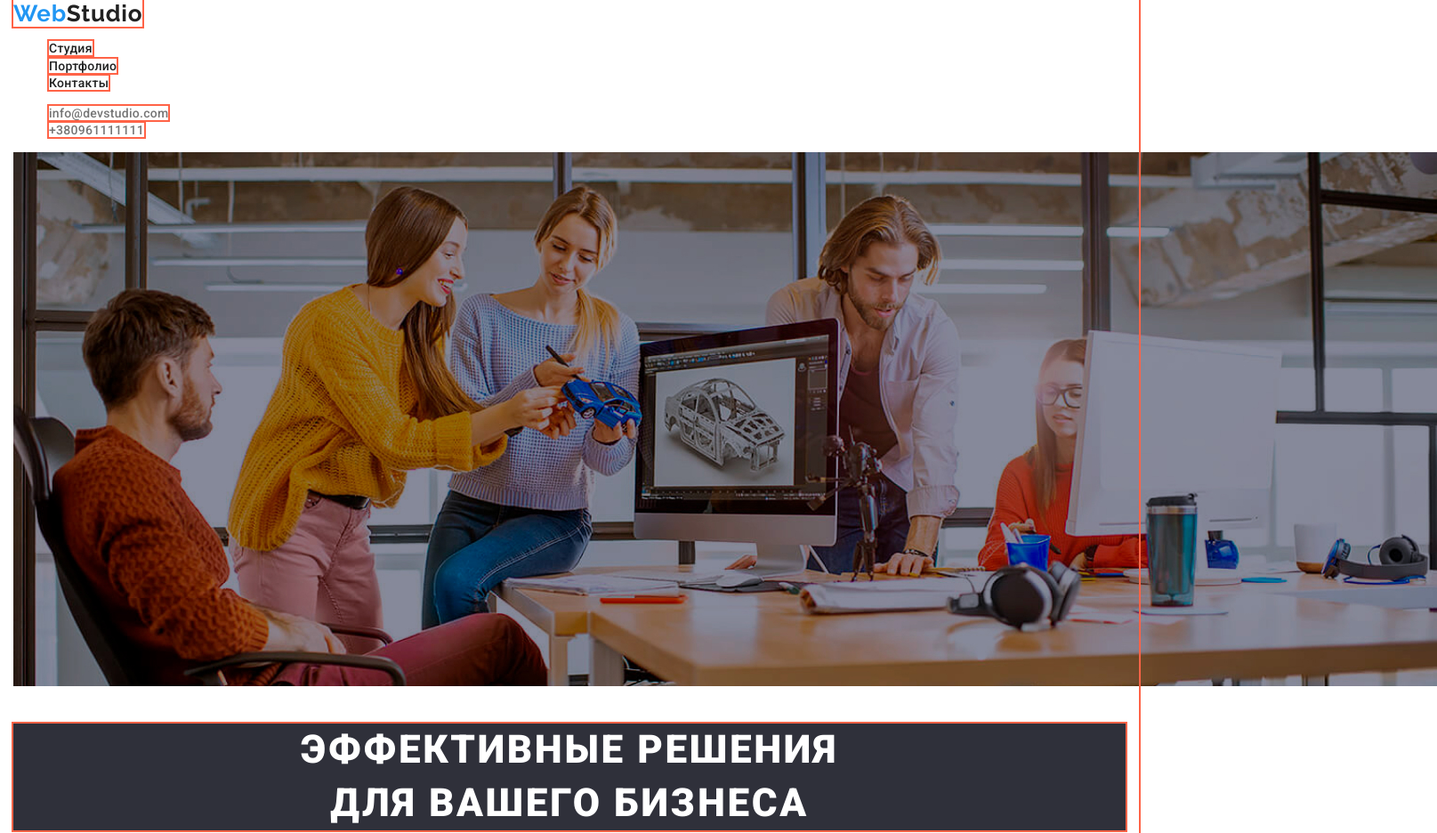
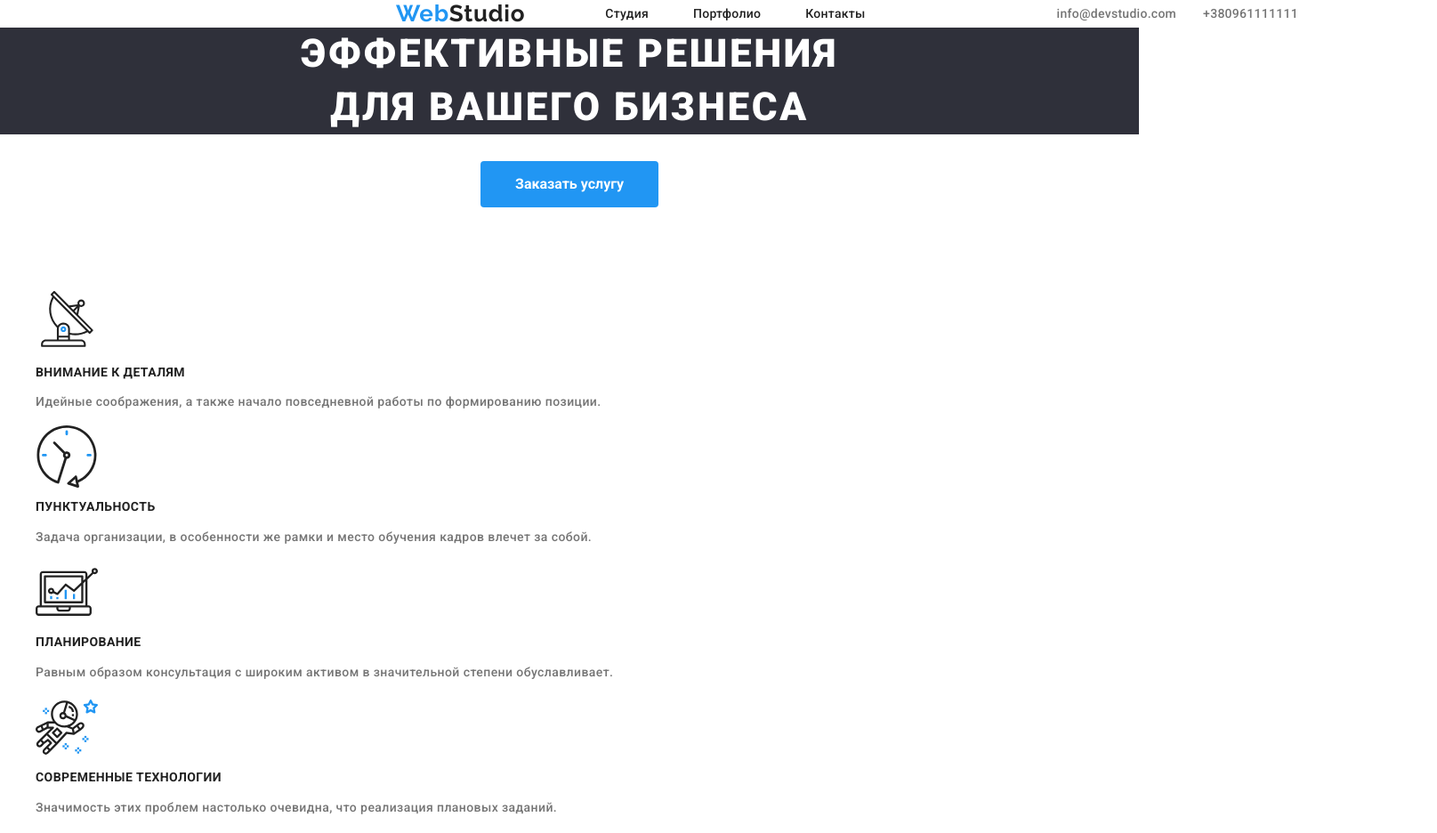
Before and after one commit to IlyaLitvin/goit-markup-hw-03, a plain HTML site: page index.html in a window 1280 px wide. Shown: the top 936 px of the page at 89% size, 1615 px wide, since content can reach past the window. Drawn offline with nearby package versions, Linux system fonts and the light colour scheme.

Commit message:
начало работ с флексбоксами

```diff
--- a/css/style.css
+++ b/css/style.css
@@ -14,14 +14,29 @@ body {
     font-weight: 500;
     font-size: 14px;
     line-height: 1.4;
-    outline: 2px solid tomato;
-    width: 1230;
+}
+
+.list {
+    list-style: none;
+    margin: 0;
+    padding: 0;
+}
+
+.icon-list {
+    display: flex;
+}
+
+/* header */
+.header-web {
+    color: var(--accent-color);
+}
+
+.container {
+    width: 1230px;
     padding-left: 15px;
     padding-right: 15px;
-}
+    margin: 0 auto;
 
-.header-web {
-    color: var(--accent-color);
 }
 
 .logo {
@@ -32,18 +47,27 @@ body {
     line-height: 1.19;
     letter-spacing: 0.03em;
     text-decoration: none;
-    outline: 2px solid tomato;
 }
 
-.list {
-    list-style: none;
-}
+/* navigation */
 
-.icon-list {
+.head-nav {
     display: flex;
+    align-items: center;
+    margin-left: 215px;
+    margin-right: 215px;
 }
 
 /* site-nav */
+
+.site-nav {
+    display: flex;
+    margin-left: 90px;
+}
+
+.site-nav .item:not(:last-child) {
+    margin-right: 50px;
+}
 
 .site-nav .link {
     color: var(--title-text-color);
@@ -52,7 +76,6 @@ body {
     line-height: 1.14;
     letter-spacing: 0.02em;
     text-decoration: none;
-    outline: 2px solid tomato;
 }
 
 .site-nav .link:hover,
@@ -68,7 +91,48 @@ body {
     color: var(--accent-color);
 }
 
+/* hero */
+.hero {
+    text-align: center;
+}
+
+.hero-title {
+    color: var(--primary-white-color);
+    background: #2F303A;
+    font-weight: 900;
+    font-size: 44px;
+    line-height: 1.36;
+
+    letter-spacing: 0.06em;
+    text-transform: uppercase;
+    margin-top: 0px;
+    margin-bottom: 30px;
+    padding: 0px;
+}
+
 /* section */
+
+.visually-hidden {
+    position: absolute !important;
+    clip: rect(1px 1px 1px 1px); /* IE6, IE7 */
+    clip: rect(1px, 1px, 1px, 1px);
+    padding:0 !important;
+    border:0 !important;
+    height: 1px !important;
+    width: 1px !important;
+    overflow: hidden;
+}
+
+.section {
+    padding-top: 94px;
+    padding-bottom: 94px;
+}
+
+.section.no-padd {
+    padding-top: 0;
+    padding-bottom: 0;
+}
+
 .section-title {
     color: var(--title-text-color);
     font-weight: bold;
@@ -76,7 +140,6 @@ body {
     line-height: 1.14;
     letter-spacing: 0.03em;
     text-transform: uppercase;
-    outline: 2px solid tomato;
 }
 
 .section-name {
@@ -86,14 +149,12 @@ body {
     line-height: 1.2;
     text-align: center;
     letter-spacing: 0.03em;
-    outline: 2px solid tomato;
 }
 
 .section-text {
     font-size: 14px;
     line-height: 1.71;
     letter-spacing: 0.03em;
-    outline: 2px solid tomato;
 }
 
 .work-name {
@@ -101,21 +162,46 @@ body {
     line-height: 1.19;
     text-align: center;
     letter-spacing: 0.03em;
-    outline: 2px solid tomato;
 }
 
+/* Our team */
 
-/* hero */
-.hero-title {
+.team {
+    color: var(--title-text-color);
+    font-weight: 500;
+    font-size: 16px;
+    line-height: 1.19;
+    text-align: center;
+    letter-spacing: 0.03em;
+    text-decoration: none;
+}
+
+/* Button */
+
+button {
     color: var(--primary-white-color);
-    background: #2F303A;
-    font-weight: 900;
-    font-size: 44px;
-    line-height: 1.36;
+    background-color: var(--accent-color);
+    font-family: Roboto;
+    text-decoration: none;
+    font-weight: bold;
+    font-size: 16px;
+    line-height: 1.87;
+    border-radius: 4px;
+    padding: 10px 32px;
+    display: inline-block;
+    width: 200px;
     text-align: center;
-    letter-spacing: 0.06em;
-    text-transform: uppercase;
-    outline: 2px solid tomato;
+    border: 1px solid transparent;
+}
+
+button:hover,
+button:focus {
+    color: var(--primary-white-color);
+    background-color: var(--accent-color);
+}
+
+button {
+    cursor: pointer;
 }
 
 /* contacts */
@@ -126,7 +212,15 @@ body {
     line-height: 1.14;
     letter-spacing: 0.02em;
     text-decoration: none;
-    outline: 2px solid tomato;
+}
+
+.contacts {
+    display: flex;
+    margin-left: auto;
+}
+
+.contacts .item:not(:last-child) {
+    margin-right: 30px;
 }
 
 .contacts-title:hover,
@@ -140,48 +234,11 @@ body {
     line-height: 1.71;
     letter-spacing: 0.03em;
     text-decoration: none;
-    outline: 2px solid tomato;
 }
 
 .contacts-link:hover,
 .contacts-link:focus {
     color: var(--accent-color);
-}
-
-/* Our team */
-
-.team {
-    color: var(--title-text-color);
-    font-weight: 500;
-    font-size: 16px;
-    line-height: 1.19;
-    text-align: center;
-    letter-spacing: 0.03em;
-    text-decoration: none;
-    outline: 2px solid tomato;
-}
-
-/* Button */
-
-button {
-    color: var(--title-text-color);
-    background-color: var(--primary-white-color);
-    font-family: Roboto;
-    text-decoration: none;
-    font-weight: bold;
-    font-size: 16px;
-    line-height: 1.87;
-    outline: 2px solid tomato;
-}
-
-button:hover,
-button:focus {
-    color: var(--primary-white-color);
-    background-color: var(--accent-color);
-}
-
-button {
-    cursor: pointer;
 }
 
 /* footer */
@@ -193,13 +250,10 @@ button {
     line-height: 16px;
     letter-spacing: 0.03em;
     text-transform: uppercase;
-    outline: 2px solid tomato;
-
 }
 
 .footer {
     background: #2F303A;
-    outline: 2px solid tomato;
 }
 
 .adress {
@@ -213,5 +267,4 @@ button {
     font-size: 14px;
     line-height: 1.71;
     letter-spacing: 0.03em;
-    outline: 2px solid tomato;
 }
--- a/index.html
+++ b/index.html
@@ -16,19 +16,21 @@
 
     <!-- Шапка сайта -->
 
-    <header>
-        <nav>
+    <header class="header">
+        <div class="container  head-nav">
+            <nav class="navigation head-nav">
                 <a href="./index.html" class="logo"><span class="header-web">Web</span>Studio</a>
                 <ul  class="site-nav list">
-                <li> <a href="./index.html" class="link current">Студия</a> </li>
-                <li> <a href="./portfolio.html" target="_blank" class="link">Портфолио</a> </li>
-                <li> <a href="" class="link">Контакты</a> </li>
+                    <li class="item"> <a href="./index.html" class="link current">Студия</a> </li>
+                    <li class="item"> <a href="./portfolio.html" target="_blank" class="link">Портфолио</a> </li>
+                    <li class="item"> <a href="" class="link">Контакты</a> </li>
                 </ul>
             </nav>
                 <ul class="contacts list">
-                <li><a href="" class="contacts-title">info@devstudio.com</a></li>
-                <li><a href="" class="contacts-title">+380961111111</a></li>
+                    <li class="item"><a href="" class="contacts-title">info@devstudio.com</a></li>
+                    <li class="item"><a href="" class="contacts-title">+380961111111</a></li>
                 </ul>
+        </div>
     </header>
 
     <!-- Основной контент -->
@@ -37,7 +39,7 @@
         <!--  Герой  -->
 
         <section class="hero">
-            <img src="./img/heroimg.jpg" alt="Overlay" width="1600">
+            <!-- <img src="./img/heroimg.jpg" alt="Overlay" width="1600">            -->
             <h1 class="hero-title"> Эффективные решения <br> для вашего бизнеса</h1>
             <button type="button">Заказать услугу</button>
         </section>
@@ -45,52 +47,64 @@
         <!--  Особенности  -->
 
         <section class="section">
-            <h2 class="section-name" hidden>Особенности</h2>
+            <div class="container">
+                <h2 class="visually-hidden">Особенности</h2>
                 <ul class="list">
+                    <div class="section-item">
                         <li>
                             <svg class="icon-list" width="70" height="70">
                                 <use xlink:href="./img/features/sprite.svg#antenna-icon"></use>
                             </svg>
-                    <h3 class="section-title">Внимание к деталям</h3>
+                            <p class="section-title">Внимание к деталям</p>
                             <p class="section-text">Идейные соображения, а также начало повседневной работы по формированию позиции.</p>
                         </li>
+                    </div>
+                    <div class="section-item">
                         <li>
                             <svg class="icon-list" width="70" height="70">
                                 <use xlink:href="./img/features/sprite.svg#clock-icon"></use>
                             </svg>
-                    <h3 class="section-title">Пунктуальность</h3>
+                            <p class="section-title">Пунктуальность</p>
                             <p class="section-text">Задача организации, в особенности же рамки и место обучения кадров влечет за собой.</p>
                         </li>
+                    </div>
+                    <div class="section-item">
                         <li>
                             <svg class="icon-list" width="70" height="70">
                                 <use xlink:href="./img/features/sprite.svg#diagram-icon"></use>
                             </svg>
-                    <h3 class="section-title">Планирование</h3>
+                            <p class="section-title">Планирование</p>
                             <p class="section-text">Равным образом консультация с широким активом в значительной степени обуславливает.</p>
                         </li>
+                    </div>
+                    <div class="section-item">
                         <li>
                             <svg class="icon-list" width="70" height="70">
                                 <use xlink:href="./img/features/sprite.svg#astronaut-icon"></use>
                             </svg>
-                    <h3 class="section-title">Современные технологии</h3>
+                            <p class="section-title">Современные технологии</p>
                             <p class="section-text">Значимость этих проблем настолько очевидна, что реализация плановых заданий.</p>
                         </li>
+                    </div>
                 </ul>
+            </div>
         </section>
 
         <!-- Наша работа  -->
 
-        <section class="section">
-
+        <section class="section no-padd">
+            <div>
                 <h2 class="section-name">Чем мы занимаемся</h2>
                 <img src="./img/whatwedo/p1.jpg" alt="box" width="370">
                 <img src="./img/whatwedo/p2.jpg" alt="box" width="370">
                 <img src="./img/whatwedo/p3.jpg" alt="box" width="370">
+            </div>
         </section>
 
         <!--  Наша команда  -->
 
-        <section class="section">
+        <section class="section no-padd">
+            <div>
                 <h2 class="section-name">Наша команда</h2>
                 <ul class="list">
                     <li>
@@ -111,7 +125,7 @@
                                 </svg>
                             </li>
                             <li><svg class="social-list">
-                                <use xlink:href="./img/social/social.svg#linkedin-icon" width="20" height="20""></use>
+                                    <use xlink:href="./img/social/social.svg#linkedin-icon" width="20" height="20"></use>
                                 </svg>
                             </li>
                         </ul>
@@ -186,11 +200,12 @@
                         </ul>
                     </li>
                 </ul>
+            </div>
         </section>
 
         <!-- Наши клиенты -->
 
-        <section class="section">
+        <section class="section no-padd">
             <h2 class="section-name">Постоянные клиенты</h2>
             <ul class="list">
                 <li><a href=""><img src="./img/Client1.svg" alt="YA&CO" width="170" height="90"></a></li>
@@ -210,7 +225,7 @@
             <a href="./index.html" class="logo"><span class="header-web">Web</span>Studio</a>
 
             <address class="adress">
-                <ul class="contacts list">
+                <ul class="contacts-footer list">
                     <li><a href="" class="adress-title">г. Киев, пр-т Леси Украинки, 26</a></li>
                     <li><a href="" class="contacts-link">info@devstudio.com</a></li>
                     <li><a href="" class="contacts-link">+380961111111</a></li>
```
Lines whose indentation alone changed are shown as unchanged.
